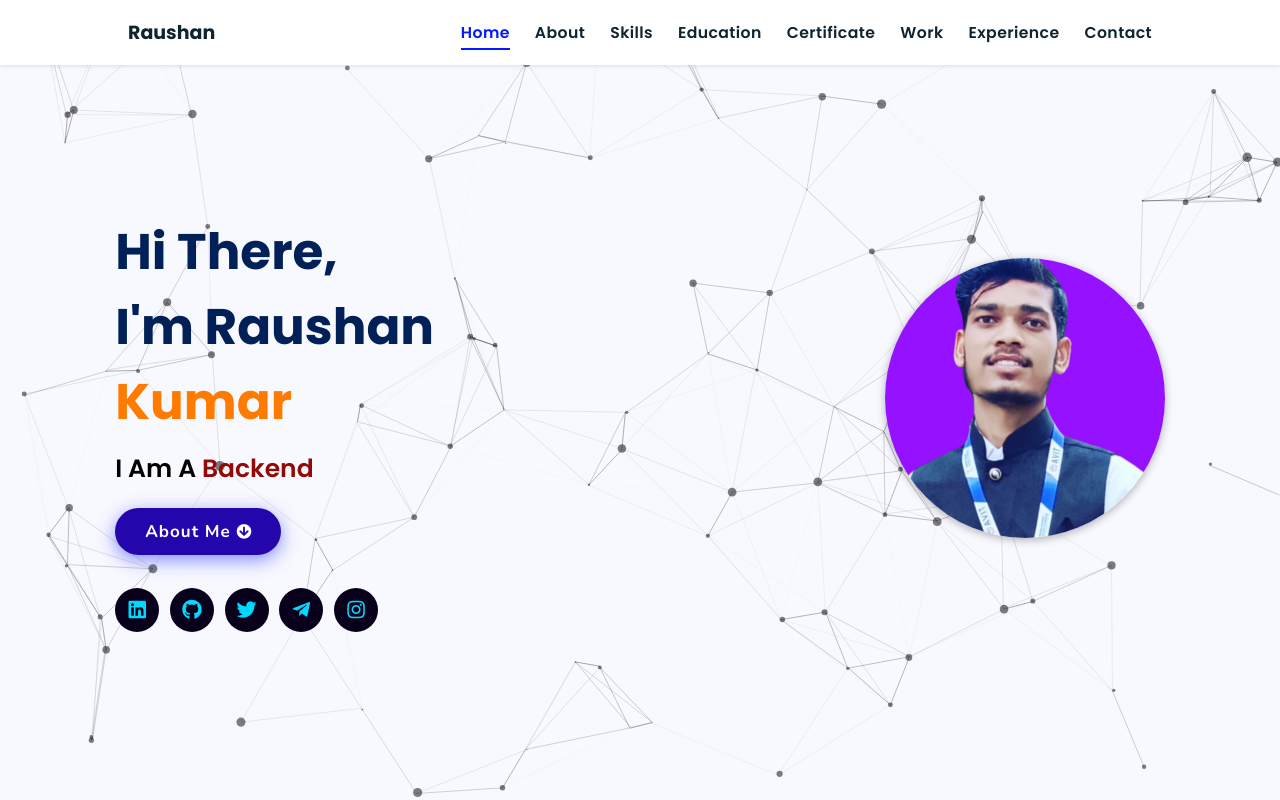
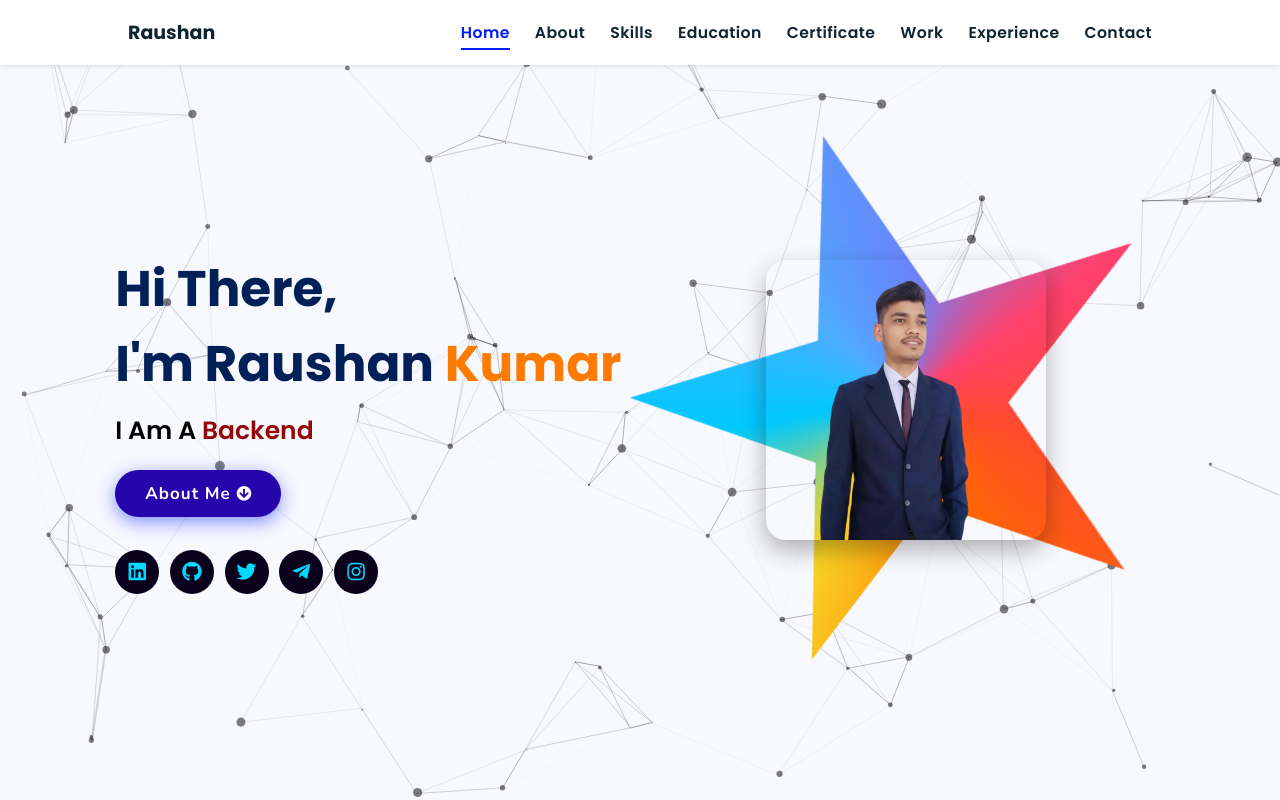
Before and after one commit to styloraushan/styloportfolio, a plain HTML site: page index.html in a window 1280 px wide. Shown: the top 800 px of the page. Drawn offline with nearby package versions, Linux system fonts and the light colour scheme; animation ran at ten frames a second.

Commit message:
Initial commit

```diff
--- a/assets/css/style.css
+++ b/assets/css/style.css
@@ -209,21 +209,72 @@ header .navbar ul li a:hover {
 }
 .home .image {
   flex: 1 1 40rem;
+  display: flex;
+  justify-content: center;
+  align-items: center;
+  position: relative;
   z-index: 1;
 }
+
+.home .image::before {
+  content: "";
+  position: absolute;
+  width: 550px;
+  height: 550px;
+  background: conic-gradient(
+    from 0deg,
+    #ff416c,
+    #ff4b2b,
+    #ff6a00,
+    #f9d423,
+    #00c9ff,
+    #4facfe,
+    #6a82fb,
+    #ff416c
+  );
+  clip-path: polygon(
+    50% 0%,
+    61% 35%,
+    98% 35%,
+    68% 57%,
+    79% 91%,
+    50% 70%,
+    21% 91%,
+    32% 57%,
+    2% 35%,
+    39% 35%
+  );
+  animation: rotateBorder 6s linear infinite;
+  z-index: 0;
+  filter: blur(2px);
+}
+
+
 .home .image img {
-  width: 400px;
-  height: 400px;
-  margin-left: 25rem;
-  border-radius: 50%;
-  box-shadow: 0 2px 8px rgba(0, 0, 0, 0.3);
-  object-fit:cover;
+  width: 500px;
+  height: 600px;
+  border-radius: 20px;
+  object-fit: cover;
+  box-shadow: 0 10px 25px rgba(0, 0, 0, 0.3);
+  position: relative;
+  z-index: 2;
   cursor: pointer;
 }
+@keyframes rotateBorder {
+  0% {
+    transform: rotate(0deg);
+  }
+  100% {
+    transform: rotate(360deg);
+  }
+}
+
 
 .home .image img:hover {
-  box-shadow: 0 5px 15px rgba(0, 0, 0, 0.5);
+  transform: scale(1.05);
+  box-shadow: 0 15px 35px rgba(0, 0, 0, 0.6);
 }
+
 .home .content h2 {
   font-size: 5rem;
   font-weight: 800;
--- a/index.html
+++ b/index.html
@@ -65,7 +65,7 @@
       </div>
     </div>
 <div class="image">
-    <img draggable="false" class="tilt" src="./assets/images/raushan.jpg" alt="">
+    <img draggable="false" class="tilt" src="./assets/images/raushan.png" alt="">
 </div>
 </section>
 <!-- hero section ends -->
```
Also changed, not shown: assets/images/raushan.png (added).
